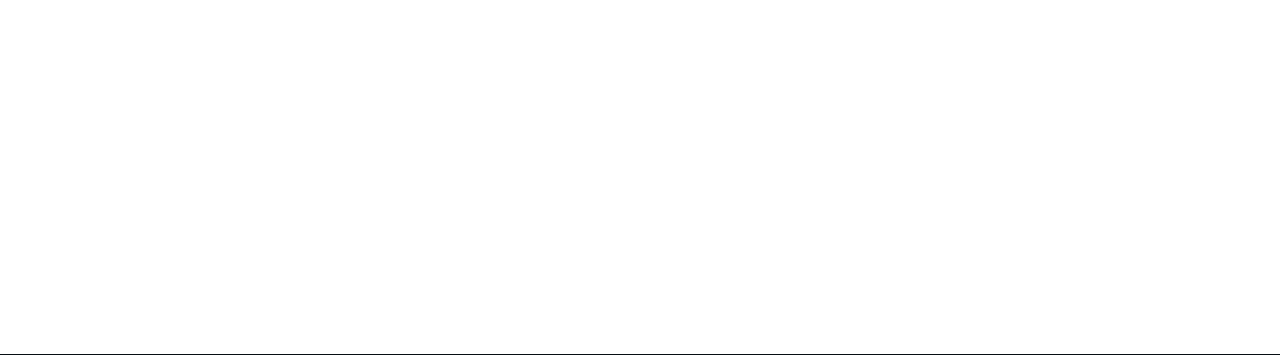
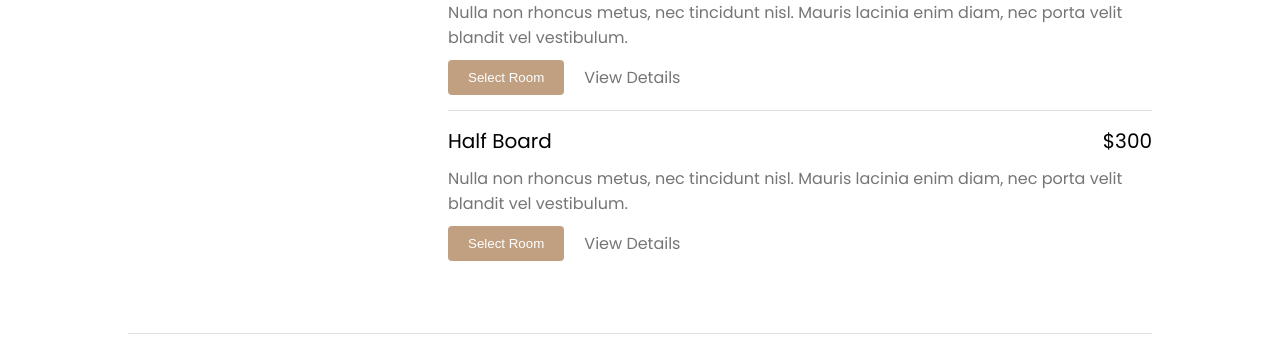
Before and after one commit to jkarlo-07/lac_project, a Django app: template lac/content/templates/content/booking.html in a window 1280 px wide. Shown: the part 703-1058 px from the top of the page. Run offline with Django 5.2, Linux system fonts and the light colour scheme; the template is opened without the code that fills it, so the values that code supplies are empty.

Commit message:
update booking 2

```diff
--- a/lac/content/templates/content/booking.html
+++ b/lac/content/templates/content/booking.html
@@ -53,9 +53,10 @@
 
   <div class="room-container">
     <div class="room-image">
-      <img src="#" alt="Room Image">
+        <a href="#"><img src="{% static 'images/photos/ehouse-room.jpg' %}" alt="Room Image"></a>
     </div>
-    <div class="room-about">
+    <div class="room-accomodation-wrapper">
+        <div class="room-accomodation-info">
             <h3>Deluxe Queen Room</h3>
             <ul>
                 <li><span>Capacity:</span> 2 Adults</li>
@@ -63,8 +64,72 @@
                 <li><span>View:</span> City</li>
             </ul>
         </div>
+        <div class="room-rate-section">
+            <div class="room-rate-info">
+                <div class="room-clearfix">
+                    <h3>Full Board</h3>
+                    <h3>$300</h3>
+                </div>
+                <p>Nulla non rhoncus metus, nec tincidunt nisl. Mauris lacinia enim diam, nec porta velit blandit vel vestibulum.</p>
+                <div class="room-clearfix buttons">
+                    <input type="submit" value="Select Room" class="accomodation-select-room">
+                    <a href="#" class="booking-view-details">View Details</a>
+                </div>
+            </div>
+            <div class="room-rate-info">
+                <div class="room-clearfix">
+                    <h3>Half Board</h3>
+                    <h3>$300</h3>
+                </div>
+                <p>Nulla non rhoncus metus, nec tincidunt nisl. Mauris lacinia enim diam, nec porta velit blandit vel vestibulum.</p>
+                <div class="room-clearfix buttons">
+                    <input type="submit" value="Select Room" class="accomodation-select-room">
+                    <a href="#" class="booking-view-details">View Details</a>
+                </div>
+            </div>
+        </div>
+    </div>
   </div>
 
+  <div class="room-container">
+    <div class="room-image">
+        <a href="#"><img src="{% static 'images/photos/ehouse-room.jpg' %}" alt="Room Image"></a>
+    </div>
+    <div class="room-accomodation-wrapper">
+        <div class="room-accomodation-info">
+            <h3>Deluxe Queen Room</h3>
+            <ul>
+                <li><span>Capacity:</span> 2 Adults</li>
+                <li><span>Size:</span> 35sqm</li>
+                <li><span>View:</span> City</li>
+            </ul>
+        </div>
+        <div class="room-rate-section">
+            <div class="room-rate-info">
+                <div class="room-clearfix">
+                    <h3>Full Board</h3>
+                    <h3>$300</h3>
+                </div>
+                <p>Nulla non rhoncus metus, nec tincidunt nisl. Mauris lacinia enim diam, nec porta velit blandit vel vestibulum.</p>
+                <div class="room-clearfix buttons">
+                    <input type="submit" value="Select Room" class="accomodation-select-room">
+                    <a href="#" class="booking-view-details">View Details</a>
+                </div>
+            </div>
+            <div class="room-rate-info">
+                <div class="room-clearfix">
+                    <h3>Half Board</h3>
+                    <h3>$300</h3>
+                </div>
+                <p>Nulla non rhoncus metus, nec tincidunt nisl. Mauris lacinia enim diam, nec porta velit blandit vel vestibulum.</p>
+                <div class="room-clearfix buttons">
+                    <input type="submit" value="Select Room" class="accomodation-select-room">
+                    <a href="#" class="booking-view-details">View Details</a>
+                </div>
+            </div>
+        </div>
+    </div>
+  </div>
 
 </div>
 {% endblock %}
--- a/lac/static/css/booking.css
+++ b/lac/static/css/booking.css
@@ -110,7 +110,105 @@
 
 /* Room Information*/
 
-.room-container{
+.room-container {
     margin-top: 50px;
     display: flex;
+    align-items: flex-start;
+    border-bottom: 1px solid #e0e0e0;
+    padding-bottom: 20px;
+    gap: 20px;
 }
+
+.room-image img {
+    width: 300px;
+    height: auto;
+    border-radius: 2px;
+}
+
+.room-accomodation-wrapper {
+    display: flex;
+    flex-direction: column;
+    flex: 1;
+}
+
+.room-accomodation-info h3 {
+    font-size: 1.5em;
+    margin: 0;
+    font-weight: 400;
+}
+
+.room-accomodation-info ul {
+    list-style: none;
+    display: block;
+    padding: 0;
+    margin: 10px 0 2px;
+    font-size: 1em;
+    color: #333;
+}
+
+.room-accomodation-info ul li{
+    margin-bottom: 5px;
+}
+
+
+.room-accomodation-info ul li span {
+    color: #757575;
+}
+
+.room-rate-section {
+    margin-top: 20px;
+}
+
+.room-rate-info {
+    border-top: 1px solid #e0e0e0;
+    padding-top: 15px;
+    margin-top: 15px;
+}
+
+.room-clearfix {
+    display: flex;
+    justify-content: space-between;
+    align-items: center;
+}
+
+.room-clearfix.buttons {
+    justify-content: left;
+}
+
+.room-rate-info h3 {
+    margin: 0;
+    font-size: 1.25em;
+    font-weight: 400;
+}
+
+.room-rate-info p {
+    color: #757575;
+    margin: 10px 0;
+    font-size: 1em;
+}
+
+.accomodation-select-room {
+    background-color: #c0a080;
+    color: #fff;
+    border: none;
+    padding: 10px 20px;
+    border-radius: 4px;
+    cursor: pointer;
+    transition: background-color 0.3s ease;
+}
+
+.accomodation-select-room:hover {
+    background-color: #b08b6c;
+}
+
+.booking-view-details {
+    margin-left: 20px;
+    color: #757575;
+    text-decoration: none;
+    font-size: 1em;
+    transition: color 0.3s ease;
+}
+
+.booking-view-details:hover {
+    color: #333;
+}
```
Lines whose indentation alone changed are shown as unchanged.
